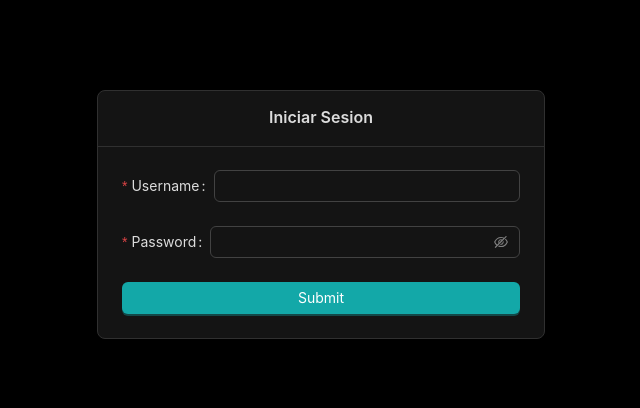
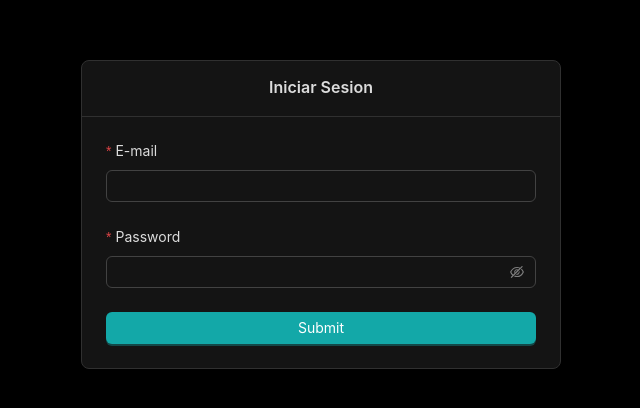
Before and after one commit to codeslator/insineu-front, a React (Vite) app: page / in a window 1280 px wide. Shown: the part 186-594 px from the top of the page, without its empty margins (319-959 px from the left). Built offline with nearby package versions, Linux system fonts and the light colour scheme.

Commit message:
Install yup for validation schemas; Create authValidations to create initial values and validation schemas for auth module; Layout form to display in authentication

```diff
--- a/package.json
+++ b/package.json
@@ -11,9 +11,11 @@
   },
   "dependencies": {
     "antd": "^5.5.0",
+    "formik": "^2.2.9",
     "react": "^18.2.0",
     "react-dom": "^18.2.0",
-    "react-router-dom": "^6.11.2"
+    "react-router-dom": "^6.11.2",
+    "yup": "^1.1.1"
   },
   "devDependencies": {
     "@types/react": "^18.0.28",
--- /dev/null
+++ b/src/utils/validations/authValidations.ts
@@ -0,0 +1,10 @@
+import * as Yup from 'yup';
+
+export const LOGIN_INITIAL_VALUES = {
+  email: '',
+  password: ''
+}
+
+export const LOGIN_VALIDATION_SCHEMA = Yup.object().shape({
+  email: Yup.string().email().required(),
+})
--- a/src/views/pages/auth/signIn/SignInPage.tsx
+++ b/src/views/pages/auth/signIn/SignInPage.tsx
@@ -1,16 +1,22 @@
 import { CSSProperties, FC } from 'react'
-import { Space } from "antd";
+import { Space, Col, Row } from "antd";
 import LoginForm from './components/LoginForm';
+import { Content } from 'antd/es/layout/layout';
 
 const spaceStyles: CSSProperties = {
-  width: '35%'
+  width: '100%'
 };
 
 const SignInPage: FC = () => {
   return (
-    <Space direction="vertical" size="middle" style={spaceStyles}>
-      <LoginForm />
-    </Space>
+    <section style={spaceStyles}>
+      <Row justify="center">
+        <Col sm={20} md={16} lg={12} xl={9} xxl={6}>
+          <LoginForm />
+        </Col>
+      </Row>
+    </section>
+
   );
 }
 
--- a/src/views/pages/auth/signIn/components/LoginForm.tsx
+++ b/src/views/pages/auth/signIn/components/LoginForm.tsx
@@ -1,27 +1,37 @@
 import { FC } from 'react'
 import { Card, Button, Form, Input } from 'antd';
+import { useFormik } from 'formik';
+import { LOGIN_INITIAL_VALUES, LOGIN_VALIDATION_SCHEMA } from '../../../../../utils/validations/authValidations';
 
 const LoginForm: FC = () => {
+  const { handleSubmit, handleChange, values, } = useFormik({
+    initialValues: LOGIN_INITIAL_VALUES,
+    validationSchema: LOGIN_VALIDATION_SCHEMA,
+    onSubmit: (values) => console.log(values)
+  })
+
   return (
     <Card title="Iniciar Sesion" headStyle={{ textAlign: 'center' }}>
+      <Form onFinish={handleSubmit} layout="vertical" autoComplete="off">
         <Form.Item
-        label="Username"
-        name="username"
+          label="E-mail"
+          name="email"
           rules={[{ required: true, message: 'Please input your username!' }]}
         >
-        <Input type="text" />
+          <Input type="email" onChange={handleChange} value={values.email} />
         </Form.Item>
-
         <Form.Item
           label="Password"
           name="password"
           rules={[{ required: true, message: 'Please input your password!' }]}
         >
-        <Input.Password />
+          <Input.Password onChange={handleChange} value={values.password} />
         </Form.Item>
         <Button type="primary" htmlType="submit" block>
           Submit
         </Button>
+      </Form>
+
     </Card>
   );
 }
```
Also changed, not shown: 1 other file (tests, documents, lock files or other folders). Lines whose indentation alone changed are shown as unchanged.
